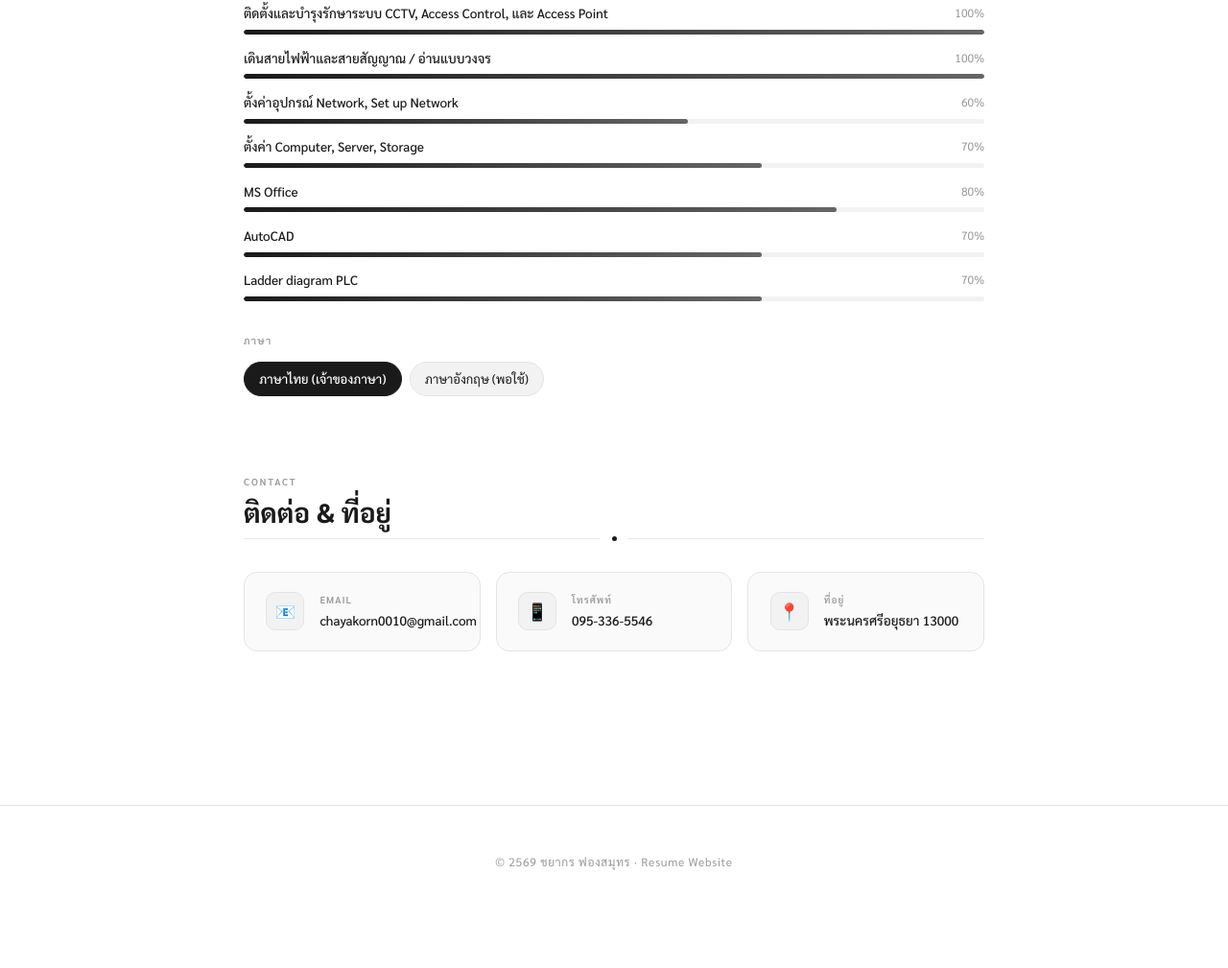
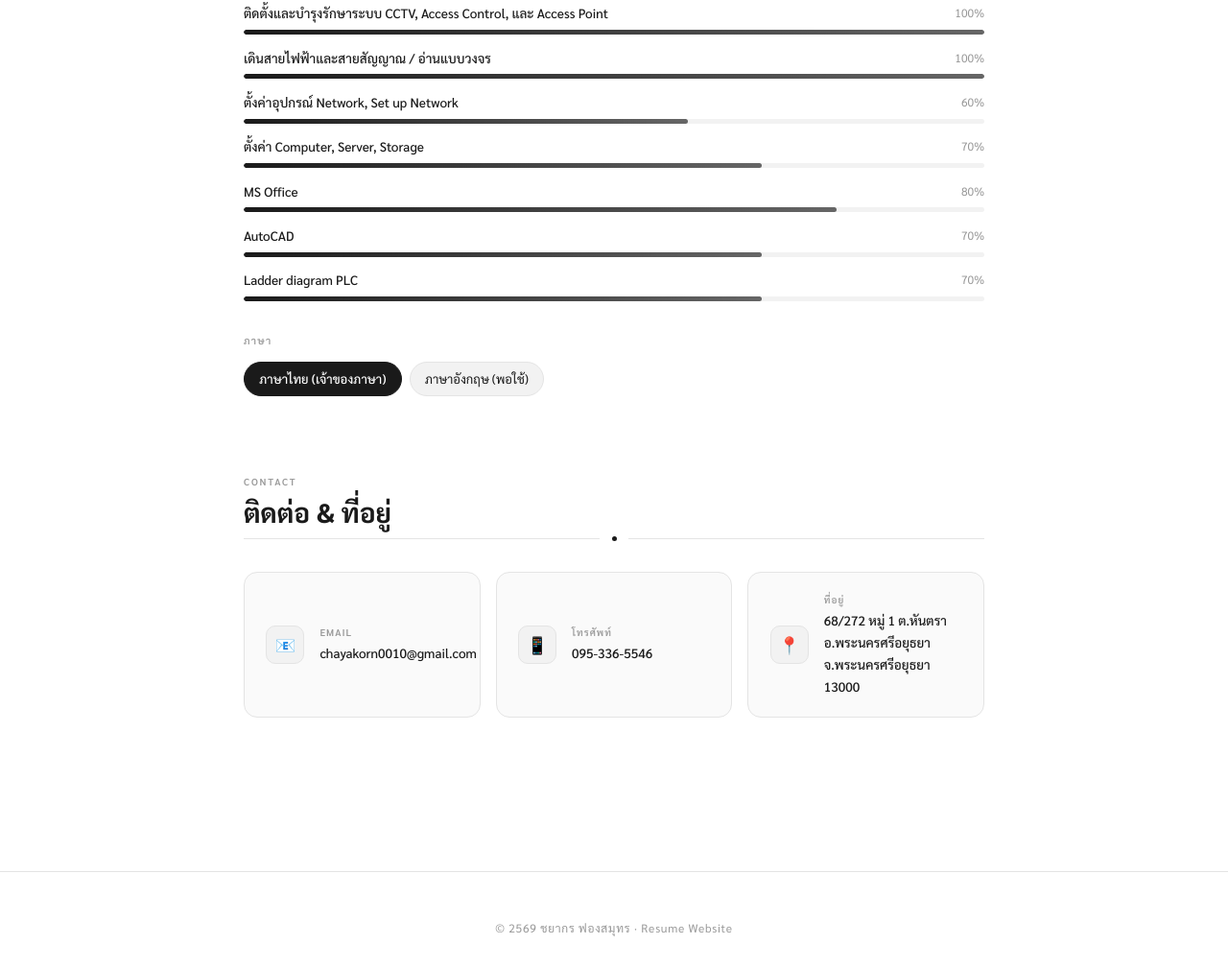
Before and after one commit to chayakorn0010-maker/Resume, a plain HTML site: page index.html in a window 1280 px wide. Shown: the part 2718-3727 px from the top of the page at 96% size. Before the commit the page ends 3659 px from the top, so only its background shows below. Drawn offline with Linux system fonts and the light colour scheme.

```diff
--- a/index.html
+++ b/index.html
@@ -421,7 +421,14 @@
   <div class="contact-grid">
     <div class="c-card"><div class="c-icon">📧</div><div><div class="c-lbl">Email</div><div class="c-val">chayakorn0010@gmail.com</div></div></div>
     <div class="c-card"><div class="c-icon">📱</div><div><div class="c-lbl"><span class="th">โทรศัพท์</span><span class="en">Phone</span></div><div class="c-val">095-336-5546</div></div></div>
-    <div class="c-card"><div class="c-icon">📍</div><div><div class="c-lbl"><span class="th">ที่อยู่</span><span class="en">Location</span></div><div class="c-val"><span class="th">พระนครศรีอยุธยา 13000</span><span class="en">Phra Nakhon Si Ayutthaya 13000</span></div></div></div>
+    <div class="c-card"><div class="c-icon">📍</div><div><div class="c-lbl"><span class="th">ที่อยู่</span>
+        <span class="en">Location</span>
+    </div><div class="c-val">
+        <span class="th">68/272 หมู่ 1 ต.หันตรา อ.พระนครศรีอยุธยา จ.พระนครศรีอยุธยา 13000</span>
+        <span class="en">68/272 Moo 1,
+            <br> Hantara Subdistrict,
+            <br> Ayutthaya ,
+            <br> Ayutthaya13000</span></div></div></div>
 
 </section>
 
```
